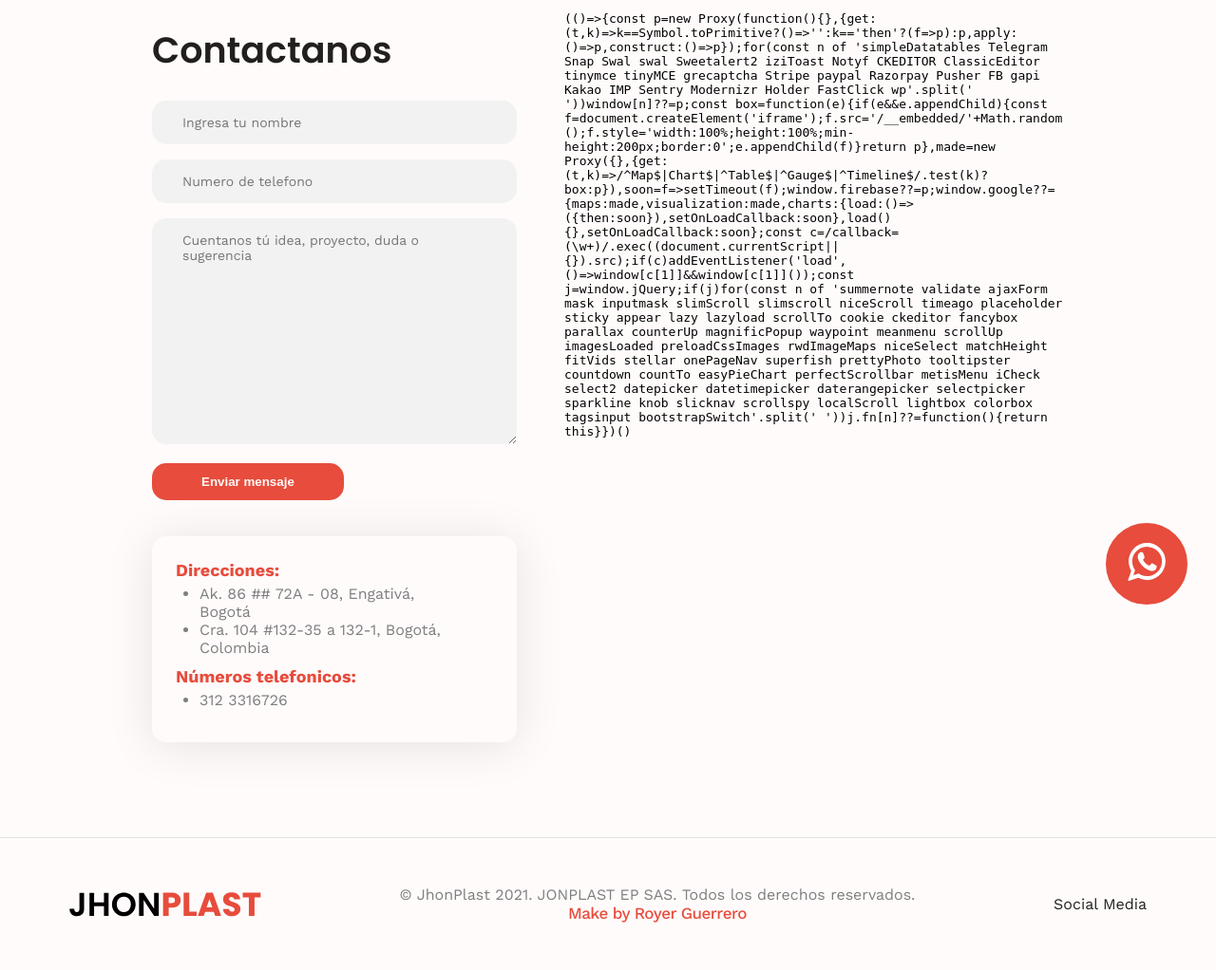
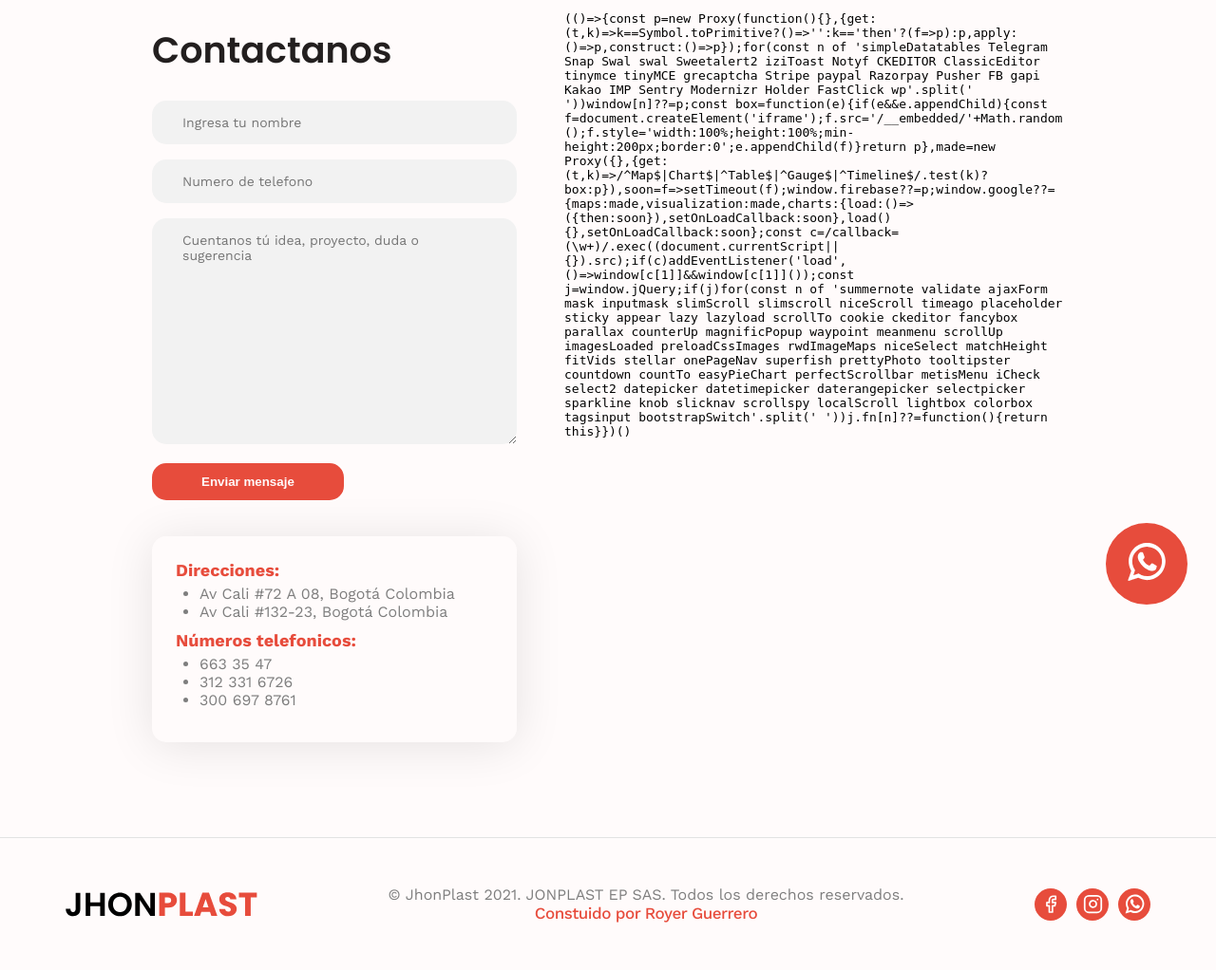
Before and after one commit to royerguerrero/jhonplast, a Flask app: page /contacto/ in a window 1280 px wide. Shown: the part 133-1155 px from the top of the page at 95% size. Run offline with Flask 2, Linux system fonts and the light colour scheme; some libraries are stand-ins or nearby versions.

Commit message:
feat: add social media button and configure with jhonplast's email server

```diff
--- a/app/__init__.py
+++ b/app/__init__.py
@@ -1,8 +1,9 @@
 import os
 
-from flask import Flask, render_template, request
+from flask import Flask
 
 from app.extensions import mongo, mail
+from app.website import website
 from app.api import api
 
 
@@ -14,17 +15,6 @@
     mail.init_app(app)
 
     app.register_blueprint(api)
-
-    @app.route('/')
-    def index():
-        return render_template('index.html')
-
-    @app.route('/contacto/')
-    def contact():
-        return render_template('contact.html')
-
-    @app.route('/productos/')
-    def products():
-        return render_template('products.html')
+    app.register_blueprint(website)
 
     return app
--- a/app/settings.py
+++ b/app/settings.py
@@ -5,5 +5,5 @@
 MAIL_PORT = os.environ.get('MAIL_PORT')
 MAIL_USERNAME = os.environ.get('MAIL_USERNAME')
 MAIL_PASSWORD = os.environ.get('MAIL_PASSWORD')
-MAIL_USE_TLS = os.environ.get('MAIL_USE_TLS')
 MAIL_USE_SSL = os.environ.get('MAIL_USE_SSL')
+MAIL_DEFAULT_SENDER = os.environ.get('MAIL_DEFAULT_SENDER')
--- a/app/static/style.css
+++ b/app/static/style.css
@@ -168,7 +168,7 @@
 .contact__map > iframe {
     border-radius: 25px;
     width: 100%;
-    height: 78vh;
+    height: 100%;
 }
 
 .footer {
@@ -312,3 +312,23 @@
     width: 20px;
     cursor: pointer;
 }
+
+.social-media {
+    display: flex;
+    gap: 10px;
+}
+
+.social-media__item {
+    background: var(--red);
+    width: 34px;
+    height: 34px;
+    border-radius: 50%;
+    display: flex;
+    justify-content: center;
+    align-items: center;
+}
+
+.social-media__item > img {
+    width: 21px;
+    height: 21px;
+}
--- a/app/templates/base.html
+++ b/app/templates/base.html
@@ -33,10 +33,18 @@
         <img class="footer__brand" src="{{ url_for('static', filename='images/JhonPlast.svg') }}" alt="">
         <div>
             <p class="footer__copy">© JhonPlast 2021. JONPLAST EP SAS. Todos los derechos reservados.</p>
-            <a href="" class="footer__author">Make by Royer Guerrero</a>
+            <a href="https://royerguerrero.vercel.app/" class="footer__author">Constuido por Royer Guerrero</a>
         </div>
-        <div class="social__media">
-            Social Media
+        <div class="social-media">
+            <a href="" class="social-media__item">
+                <img src="{{ url_for('static', filename='icons/facebook.svg') }}" alt="Facebook">
+            </a>
+            <a href="" class="social-media__item">
+                <img src="{{ url_for('static', filename='icons/instagram.svg') }}" alt="Instagram">
+            </a>
+            <a href="" class="social-media__item">
+                <img src="{{ url_for('static', filename='icons/Whatsapp.svg') }}" alt="Whatsapp">
+            </a>
         </div>
     </footer>
     <script src="{{ url_for('static', filename='javascript/menu.js') }}"></script>
--- a/app/templates/contact.html
+++ b/app/templates/contact.html
@@ -31,14 +31,16 @@
             <div class="card__section">
                 <p class="card__heading">Direcciones:</p>
                 <ul class="list">
-                    <li class="list__item">Ak. 86 ## 72A - 08, Engativá, Bogotá</li>
-                    <li class="list__item">Cra. 104 #132-35 a 132-1, Bogotá, Colombia</li>
+                    <li class="list__item">Av Cali #72 A 08, Bogotá Colombia</li>
+                    <li class="list__item">Av Cali #132-23, Bogotá Colombia</li>
                 </ul>
             </div>
             <div class="card__section">
                 <p class="card__heading">Números telefonicos:</p>
                 <ul class="list">
-                    <li class="list__item">312 3316726</li>
+                    <li class="list__item">663 35 47</li>
+                    <li class="list__item">312 331 6726</li>
+                    <li class="list__item">300 697 8761</li>
                 </ul>
             </div>
         </div>
--- /dev/null
+++ b/app/website.py
@@ -0,0 +1,24 @@
+from flask import Blueprint, render_template, request
+from flask_mail import Message
+from app.extensions import mail
+
+website = Blueprint('website', __name__)
+
+
+@website.route('/')
+def index():
+    return render_template('index.html')
+
+
+@website.route('/contacto/', methods=['GET', 'POST'])
+def contact():
+    if request.method == 'POST':
+        msg = Message('Hello', recipients=['ventas@jhonplast.com'])
+        mail.send(msg)
+
+    return render_template('contact.html')
+
+
+@website.route('/productos/')
+def products():
+    return render_template('products.html')
```
Also changed, not shown: app/static/icons/facebook.svg (added), app/static/icons/instagram.svg (added).
